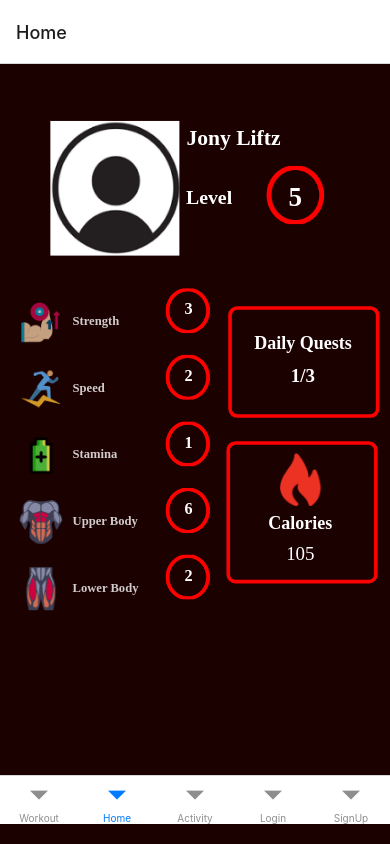
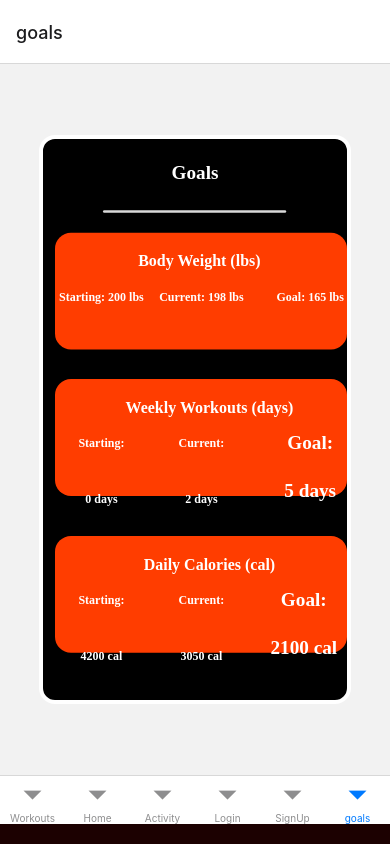
Before and after one commit to JonathanSedlakPSU/LightWeight, a React Native app: screen /goals in a window 390 px wide. Built offline with nearby package versions, Linux system fonts and the light colour scheme.

Commit message:
added in the pop-ups

```diff
--- a/App.js
+++ b/App.js
@@ -13,6 +13,10 @@ import SignUpPage from './Screens/SignUpPage';
 import HomePage from './Screens/HomeScreen';
 import WorkoutsPage from './Screens/WorkoutScreen';
 import ActivityPage from './Screens/ActivityScreen';
+// Pop-Ups
+import GoalsPopUp from './Screens/GoalsPop-Up';
+import DailyQuestPopup from './Screens/DailyQuestPop-Up';
+import LogCaloriesPopUp from './Screens/LogCaloriesPop-Up';
 
 
 ///////////////////////////////////////////////////////////////////////
@@ -26,11 +30,12 @@ export default function App() {
     <View style={styles.container}>
     <NavigationContainer>
     <Tab.Navigator initialRouteName="Home">
-          <Tab.Screen name="Workout" component={WorkoutsPage} />
+          <Tab.Screen name="Workouts" component={WorkoutsPage} />
           <Tab.Screen name="Home" component={HomePage} />
           <Tab.Screen name="Activity" component={ActivityPage} />
           <Tab.Screen name="Login" component={LoginPage} />
           <Tab.Screen name="SignUp" component={SignUpPage} />
+          <Tab.Screen name="goals" component={GoalsPopUp} />
         </Tab.Navigator>
     </NavigationContainer>
     </View>
--- a/DailyQuestPop-Up.js
+++ b/Screens/DailyQuestPop-Up.js
@@ -243,7 +243,8 @@ const styles = StyleSheet.create({
   	dailyQuestPopup: {
     		flex: 1,
     		height: 504,
-    		width: "100%"
+    		width: "100%",
+			transform: [{ scale: 0.7 }]
   	}
 });
 
--- a/GoalsPop-Up.js
+++ b/Screens/GoalsPop-Up.js
@@ -20,13 +20,9 @@ const GoalsPopUp = () => {
       			<View style={[styles.bodyweight, styles.bodyweightLayout]}>
         				<View style={[styles.bodyweightChild, styles.bodyweightLayout]} />
         				<Text style={[styles.bodyWeightLbs, styles.bodyWeightLbsTypo]}>Body Weight (lbs)</Text>
-        				<Text style={[styles.goal165Lbs, styles.lbsTypo]}>{`Goal:
-165 lbs
-`}</Text>
-        				<Text style={[styles.current198Lbs, styles.lbsTypo]}>{`Current:
-        				198 lbs`}</Text>
-        				<Text style={[styles.starting200Lbs, styles.lbsTypo]}>{`Starting:
-        				200 lbs`}</Text>
+        				<Text style={[styles.goal165Lbs, styles.lbsTypo]}>{`Goal: 165 lbs`}</Text>
+        				<Text style={[styles.current198Lbs, styles.lbsTypo]}>{`Current: 198 lbs`}</Text>
+        				<Text style={[styles.starting200Lbs, styles.lbsTypo]}>{`Starting: 200 lbs`}</Text>
             </View>
             <View style={[styles.weeklyworkouts, styles.bodyweightLayout]}>
                 <View style={[styles.bodyweightChild, styles.bodyweightLayout]} />
@@ -80,9 +76,9 @@ const styles = StyleSheet.create({
         fontWeight: "700",
         lineHeight: 30,
         letterSpacing: 0,
-        fontSize: FontSize.size_5xl,
+        fontSize: '20px',
         left: "50%",
-        position: "absolute"
+        position: "relative"
     },
     lbsTypo: {
         height: 42,
@@ -91,9 +87,9 @@ const styles = StyleSheet.create({
         color: Color.colorWhite,
         fontFamily: FontFamily.interBold,
         fontWeight: "700",
-        lineHeight: 30,
+        lineHeight: 35,
         letterSpacing: 0,
-        fontSize: FontSize.size_5xl,
+        fontSize: '15px',
         position: "absolute"
     },
     goal5DaysTypo: {
@@ -173,7 +169,7 @@ const styles = StyleSheet.create({
         borderRadius: Border.br_xl
     },
     bodyWeightLbs: {
-        marginLeft: -108.5,
+        marginLeft: -110.5,
         width: 217
     },
     goal165Lbs: {
@@ -202,7 +198,7 @@ const styles = StyleSheet.create({
     },
     weeklyWorkoutsDays: {
         marginLeft: -144.5,
-        width: 289
+        width: 310
     },
     goal5Days: {
         width: 92
@@ -223,8 +219,10 @@ const styles = StyleSheet.create({
     goalsPopup: {
         flex: 1,
         height: 706,
-        width: "100%"
-    }
+        width: "100%",
+        transform: [{ scale: 0.8 }]
+    },
+
 });
 
 export default GoalsPopUp;
--- a/Screens/LogCaloriesPop-Up.js
+++ b/Screens/LogCaloriesPop-Up.js
@@ -8,7 +8,6 @@ const LogCaloriesPopUp = () => {
     		<View style={styles.logCaloriesPopUp}>
       			<View style={styles.caloriePopup} />
       			<View style={[styles.vectorParent, styles.groupPosition]}>
-        				<Image style={[styles.groupChild, styles.groupChildPosition]} resizeMode="cover" source="Rectangle 36.png" />
         				<View style={styles.breakfastParent}>
           					<Text style={[styles.breakfast, styles.calTypo]}>{`Breakfast
 `}</Text>
@@ -23,7 +22,6 @@ const LogCaloriesPopUp = () => {
                 </View>
             </View>
             <View style={[styles.vectorGroup, styles.groupPosition]}>
-                <Image style={[styles.groupChild, styles.groupChildPosition]} resizeMode="cover" source="Rectangle 36.png" />
                 <View style={styles.breakfastParent}>
                     <Text style={[styles.breakfast, styles.calTypo]}>Lunch</Text>
                     <View style={styles.plus}>
@@ -37,7 +35,6 @@ const LogCaloriesPopUp = () => {
                 </View>
             </View>
             <View style={[styles.vectorContainer, styles.groupPosition]}>
-                <Image style={[styles.groupChild, styles.groupChildPosition]} resizeMode="cover" source="Rectangle 36.png" />
                 <View style={styles.breakfastParent}>
           					<Text style={[styles.breakfast, styles.calTypo]}>{`Dinner
           					`}</Text>
@@ -52,7 +49,6 @@ const LogCaloriesPopUp = () => {
                 </View>
             </View>
             <View style={[styles.groupView, styles.groupPosition]}>
-                <Image style={[styles.groupChild, styles.groupChildPosition]} resizeMode="cover" source="Rectangle 36.png" />
                 <View style={styles.breakfastParent}>
           					<Text style={[styles.breakfast, styles.calTypo]}>{`Snacks
           					`}</Text>
```
Also changed, not shown: Screens/Assets/DailyQuestPop-Up/Ellipse1.png (renamed from Screens/Assets/DailyQuestPop-Up/Ellipse 1.png), Screens/Assets/LogCaloriesPopUp/Plus.png (added).
